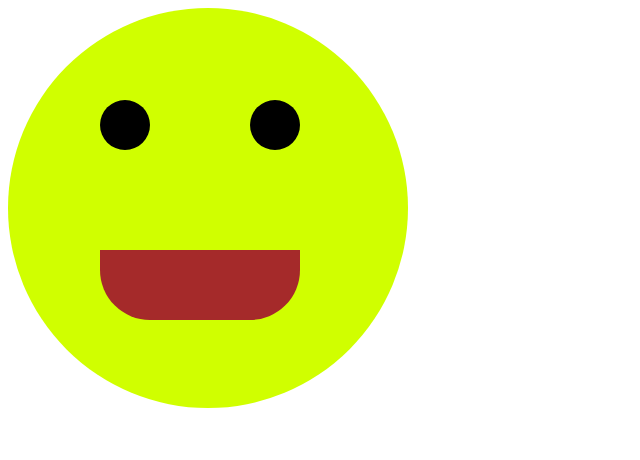
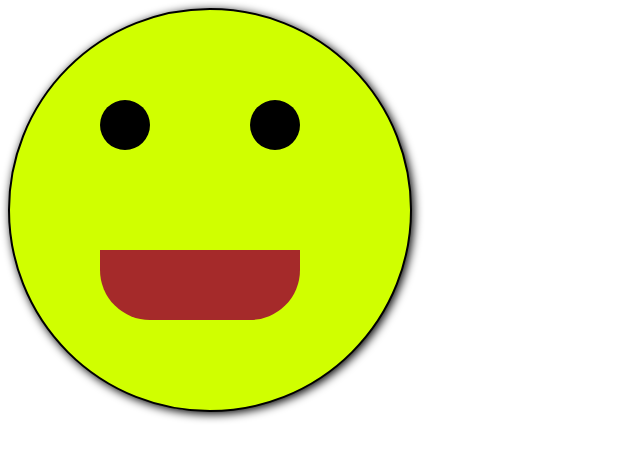
Before and after one commit to sush123456/smiley-face, a plain HTML site: page index.html in a window 1280 px wide. Shown: the whole page, without its empty margins (0-640 px from the left). Drawn offline with Linux system fonts and the light colour scheme.

Commit message:
add shadow to face

```diff
--- a/style.css
+++ b/style.css
@@ -2,7 +2,10 @@
     height: 400px;
     width: 400px;
     border-radius: 50%;
+    border: 2px solid black;
     background-color: rgb(208, 255, 0);
+    box-shadow: 2px 2px 10px black;
+    transition: 1s;
 }
 
 .left-eye, .right-eye{
@@ -31,3 +34,6 @@
     left: 100px;
     background-color: brown;
 }
+.face:hover{
+    box-shadow: 5px 5px 20px black;
+}
```
